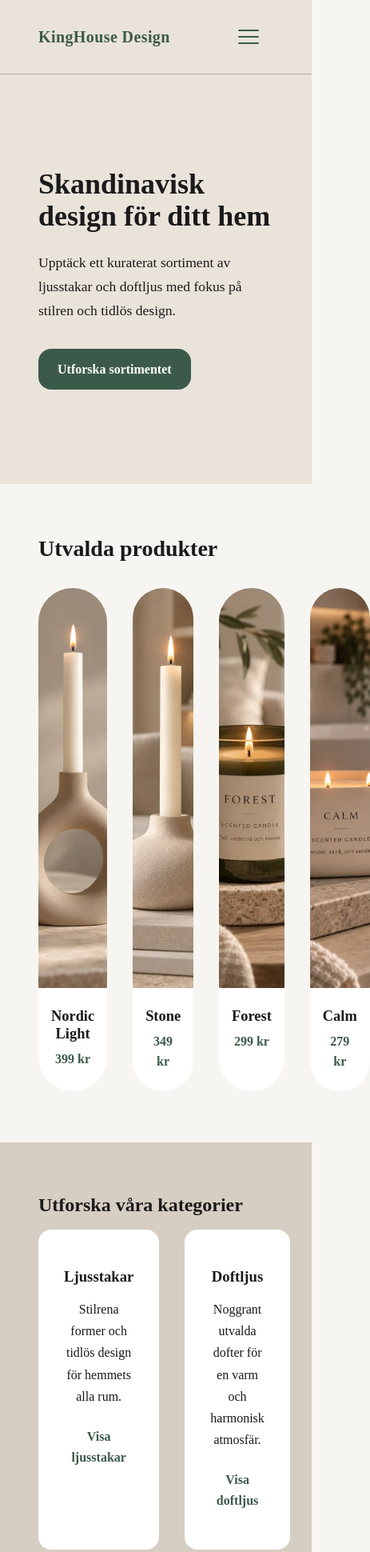
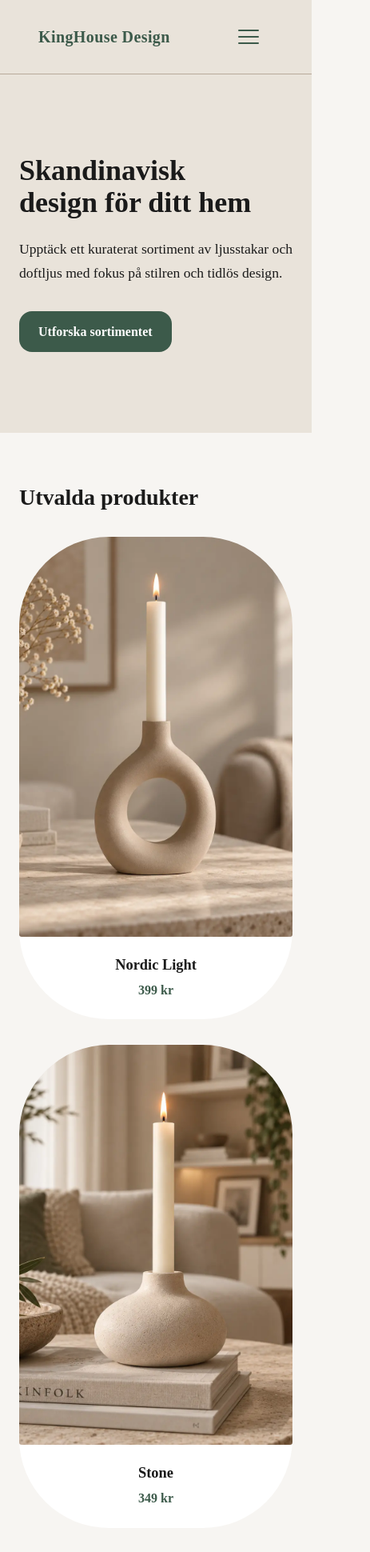
Before and after one commit to KingaSzayer-Iths/kinghouse-nextjs, a Next.js app: page / in a window 390 px wide. Shown: the top 1940 px of the page at 80% size, 463 px wide, since content can reach past the window. Built offline with nearby package versions, Linux system fonts and the light colour scheme; data requests are answered from the project's data file.

Commit message:
make homepage responsive

```diff
--- a/src/app/page.module.css
+++ b/src/app/page.module.css
@@ -173,3 +173,36 @@
   color: var(--color-primary-dark);
   transform: translateY(-2px);
 }
+
+
+
+/* RESPONSIV DESIGN */
+/* Tablet */
+@media (min-width: 48rem) and (max-width: 63.99rem) {
+  .productGrid {
+    grid-template-columns: repeat(2, 1fr);
+  }
+}
+
+
+/* Mobil */
+/* upp till 768 px */
+@media (max-width: 47.99rem) {
+  .hero {
+    min-block-size: 28rem;
+    padding-inline: var(--space-md);
+  }
+
+  .productGrid {
+    grid-template-columns: 1fr;
+  }
+
+  .categoryGrid {
+    grid-template-columns: 1fr;
+  }
+
+  .featured,
+  .categories {
+    padding-inline: var(--space-md);
+}
+}
```
